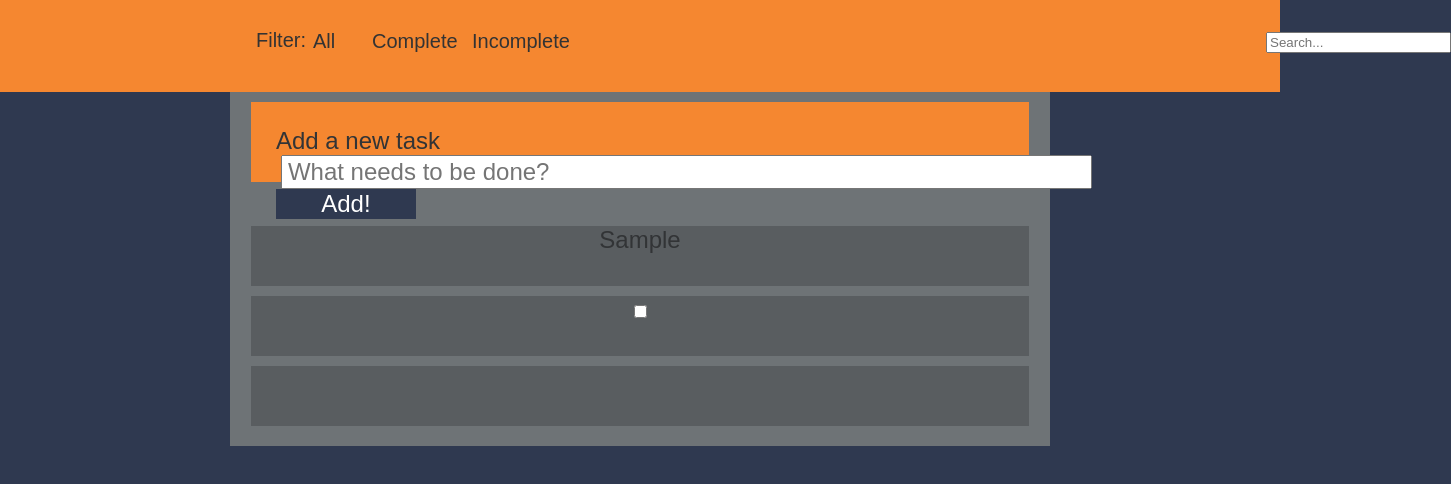
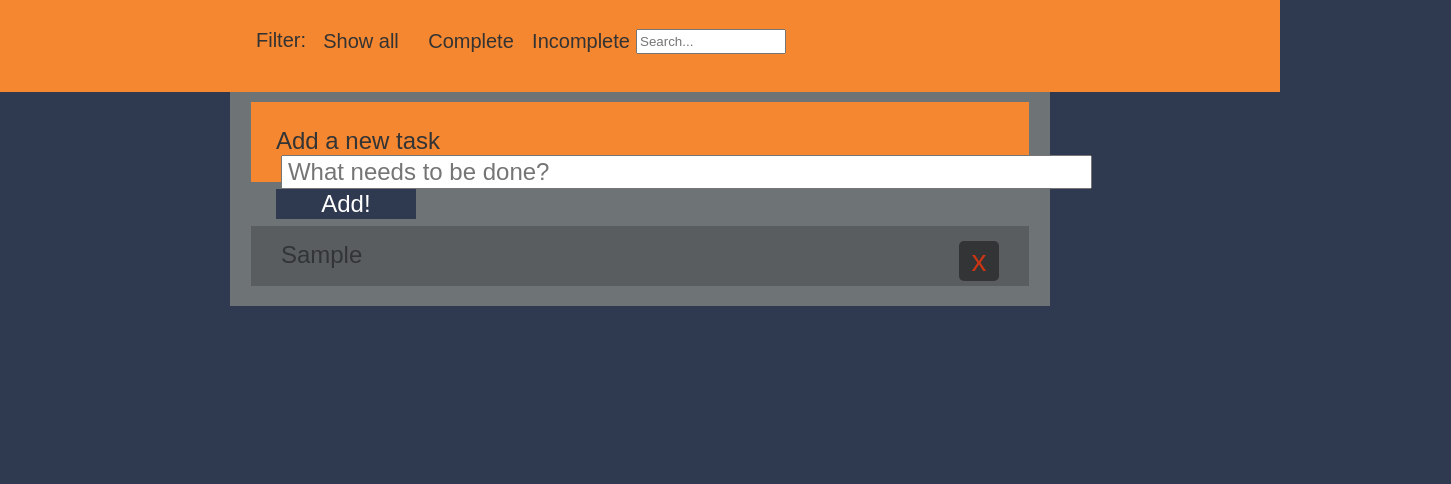
Before and after one commit to Yewhral/-vanilla.js-TODO-app, a plain HTML site: page index.html in a window 1280 px wide. Both pictures are taken after typing "Sample" into the empty fields and a click on the button "Add!". Shown: the part 128-612 px from the top of the page, 1451 px wide, since content can reach past the window. Drawn offline with Linux system fonts and the light colour scheme.

Commit message:
Added task removing button

```diff
--- a/css/main.css
+++ b/css/main.css
@@ -32,17 +32,30 @@ body {
     font-size: 20px;
     margin: 0 auto;
     display:grid;
-    grid-template-columns: 50px 60px 100px 100px 700px 10%;
+    grid-template-columns: 50px 110px 110px 110px 150px;
 }
 
 #filterholder button{
     border:none;
     background: #f58730;
-    width:60%;
+    width:110px;
     color: #333333;
     font-family: "Myriad Pro", sans-serif;
     font-size: 20px;
     text-align: center;
+}
+
+#filterholder button:hover{
+    background: #2f3950;
+    color: #ffffff;
+    border-radius: 5px;
+    font-family: "Myriad Pro", sans-serif;
+    font-size: 20px;
+}
+
+#filterholder button:active{
+    color: #ffffff;
+
 }
 
 #content-box {
@@ -88,12 +101,13 @@ body {
     padding-left:5px;
 }
 
-.kurczak{
+.task-box{
     box-sizing: border-box;
     height: 60px;
     width: 95%;
     padding-left:30px;
     padding-right:30px;
+    padding-top:15px;
     margin-top:10px;
     margin-left:auto;
     margin-right:auto;
@@ -101,4 +115,18 @@ body {
     font-size: 24px;
     color:#323436;
     background: #595d60;
+    text-align:left;
 }
+
+.x-button{
+    box-sizing: border-box;
+    color:#ca3614;
+    background:#323436;
+    height:40px;
+    width:40px;
+    border:none;
+    border-radius: 5px;
+    float:right;
+    font-family: "Myriad Pro", sans-serif;
+    font-size: 30px;
+}
--- a/index.html
+++ b/index.html
@@ -13,13 +13,13 @@
         <div id="banner">
             <h1>TODO APP</h1>
             <div id="filterholder">
-                <div class="piece"> Filter: </div>
-                <button>All</button>
+                Filter:
+                <button>Show all</button>
                 <button>Complete</button>
                 <button>Incomplete</button>
-                <div>&nbsp;</div>
-                <div class="piece"> <input id='searchBar' type="text" placeholder="Search..."> </div>
+                <input id='searchBar' type="text" placeholder="Search...">
             </div>
+
         </div>
         <div id="content-box">
             <div id="addNew">
@@ -27,12 +27,7 @@
                  <input type="text" id="newTask" placeholder="What needs to be done?">
                 <button onclick="vApp.addTask()">Add!</button>
             </div>
-            <div id="tasks-holder">
-                <div class="kurczak">   <input type="checkbox">    </div>
-                <div class="kurczak">        </div>
-            </div>
-
-
+            <div id="tasks-holder"></div>
         </div>
 
 
--- a/js/vApp.js
+++ b/js/vApp.js
@@ -4,17 +4,24 @@ const vApp = {
         const taskText = document.getElementById('newTask');
         const contentBox = document.getElementById('tasks-holder');
         const taskCreator = document.createElement('div');
-        // TODO rename
-        taskCreator.className ='kurczak';
+        const deleteButtonCreator = document.createElement('button');
+
+        taskCreator.className ='task-box';
         taskCreator.innerHTML = taskText.value;
         contentBox.insertBefore(taskCreator,contentBox.childNodes[0]);
         taskText.value = '';
+
+        deleteButtonCreator.innerHTML = 'x';
+        deleteButtonCreator.addEventListener('click', () => {
+            (contentBox.removeChild(this.parentNode));
+        });
+        deleteButtonCreator.setAttribute('class', "x-button");
+
+        taskCreator.appendChild(deleteButtonCreator);
     }
 
 
 
 
 
-
-
 };
```
